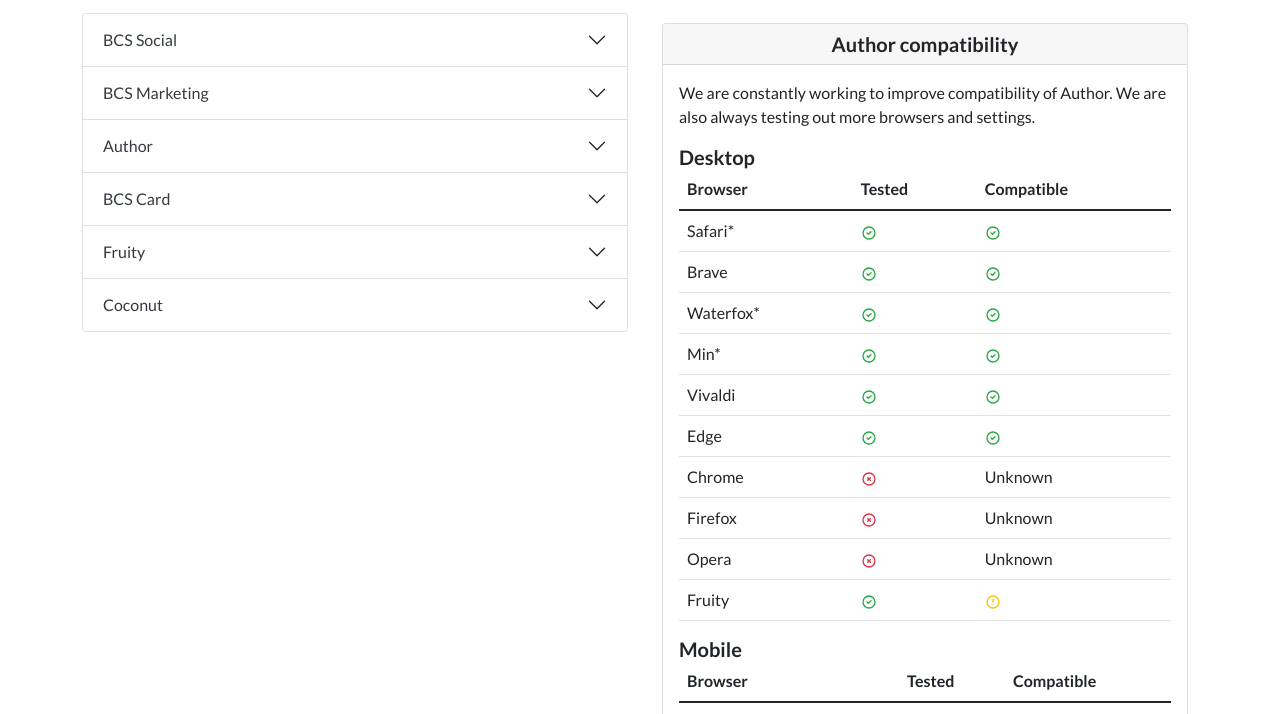
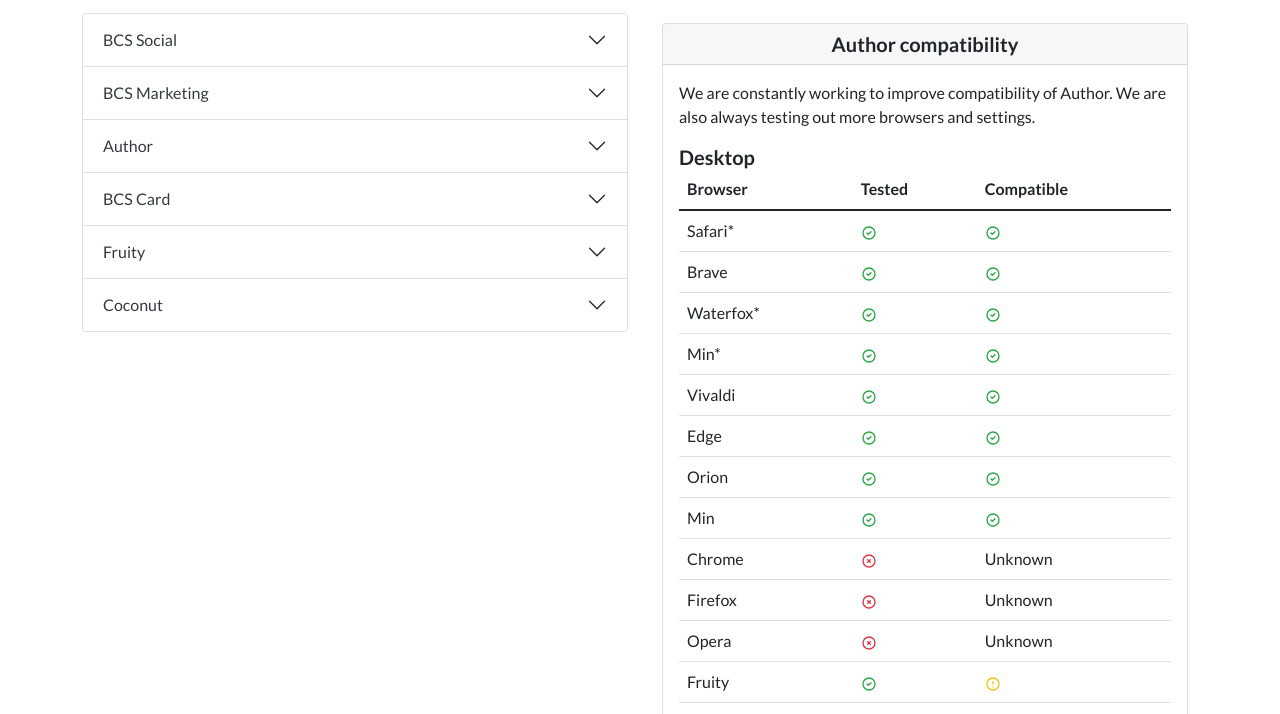
Before and after one commit to Borg-Creative-Studios/bcs-support, a plain HTML site: page author/compatibility.html in a window 1280 px wide. Shown: the part 77-791 px from the top of the page. Drawn offline with Linux system fonts and the light colour scheme; a script that the page names is missing.

Commit message:
updated compatibility page

```diff
--- a/author/compatibility.html
+++ b/author/compatibility.html
@@ -75,6 +75,14 @@
 <path d="M9 12L11 14L15 10M21 12C21 16.9706 16.9706 21 12 21C7.02944 21 3 16.9706 3 12C3 7.02944 7.02944 3 12 3C16.9706 3 21 7.02944 21 12Z" stroke="currentColor" stroke-width="2" stroke-linecap="round" stroke-linejoin="round"></path>
 </svg></td><td><svg xmlns="http://www.w3.org/2000/svg" width="1em" height="1em" viewBox="0 0 24 24" fill="none" style="color: var(--bs-success);">
 <path d="M9 12L11 14L15 10M21 12C21 16.9706 16.9706 21 12 21C7.02944 21 3 16.9706 3 12C3 7.02944 7.02944 3 12 3C16.9706 3 21 7.02944 21 12Z" stroke="currentColor" stroke-width="2" stroke-linecap="round" stroke-linejoin="round"></path>
+</svg></td></tr><tr><td>Orion</td><td><svg xmlns="http://www.w3.org/2000/svg" width="1em" height="1em" viewBox="0 0 24 24" fill="none" style="color: var(--bs-success);">
+<path d="M9 12L11 14L15 10M21 12C21 16.9706 16.9706 21 12 21C7.02944 21 3 16.9706 3 12C3 7.02944 7.02944 3 12 3C16.9706 3 21 7.02944 21 12Z" stroke="currentColor" stroke-width="2" stroke-linecap="round" stroke-linejoin="round"></path>
+</svg></td><td><svg xmlns="http://www.w3.org/2000/svg" width="1em" height="1em" viewBox="0 0 24 24" fill="none" style="color: var(--bs-success);">
+<path d="M9 12L11 14L15 10M21 12C21 16.9706 16.9706 21 12 21C7.02944 21 3 16.9706 3 12C3 7.02944 7.02944 3 12 3C16.9706 3 21 7.02944 21 12Z" stroke="currentColor" stroke-width="2" stroke-linecap="round" stroke-linejoin="round"></path>
+</svg></td></tr><tr><td>Min</td><td><svg xmlns="http://www.w3.org/2000/svg" width="1em" height="1em" viewBox="0 0 24 24" fill="none" style="color: var(--bs-success);">
+<path d="M9 12L11 14L15 10M21 12C21 16.9706 16.9706 21 12 21C7.02944 21 3 16.9706 3 12C3 7.02944 7.02944 3 12 3C16.9706 3 21 7.02944 21 12Z" stroke="currentColor" stroke-width="2" stroke-linecap="round" stroke-linejoin="round"></path>
+</svg></td><td><svg xmlns="http://www.w3.org/2000/svg" width="1em" height="1em" viewBox="0 0 24 24" fill="none" style="color: var(--bs-success);">
+<path d="M9 12L11 14L15 10M21 12C21 16.9706 16.9706 21 12 21C7.02944 21 3 16.9706 3 12C3 7.02944 7.02944 3 12 3C16.9706 3 21 7.02944 21 12Z" stroke="currentColor" stroke-width="2" stroke-linecap="round" stroke-linejoin="round"></path>
 </svg></td></tr><tr><td>Chrome</td><td><svg xmlns="http://www.w3.org/2000/svg" width="1em" height="1em" viewBox="0 0 24 24" fill="none" style="color: var(--bs-danger);">
 <path d="M10 14L12 12M12 12L14 10M12 12L10 10M12 12L14 14M21 12C21 16.9706 16.9706 21 12 21C7.02944 21 3 16.9706 3 12C3 7.02944 7.02944 3 12 3C16.9706 3 21 7.02944 21 12Z" stroke="currentColor" stroke-width="2" stroke-linecap="round" stroke-linejoin="round"></path>
 </svg></td><td>Unknown</td></tr><tr><td>Firefox</td><td><svg xmlns="http://www.w3.org/2000/svg" width="1em" height="1em" viewBox="0 0 24 24" fill="none" style="color: var(--bs-danger);">
```
Also changed, not shown: 1 other file.
